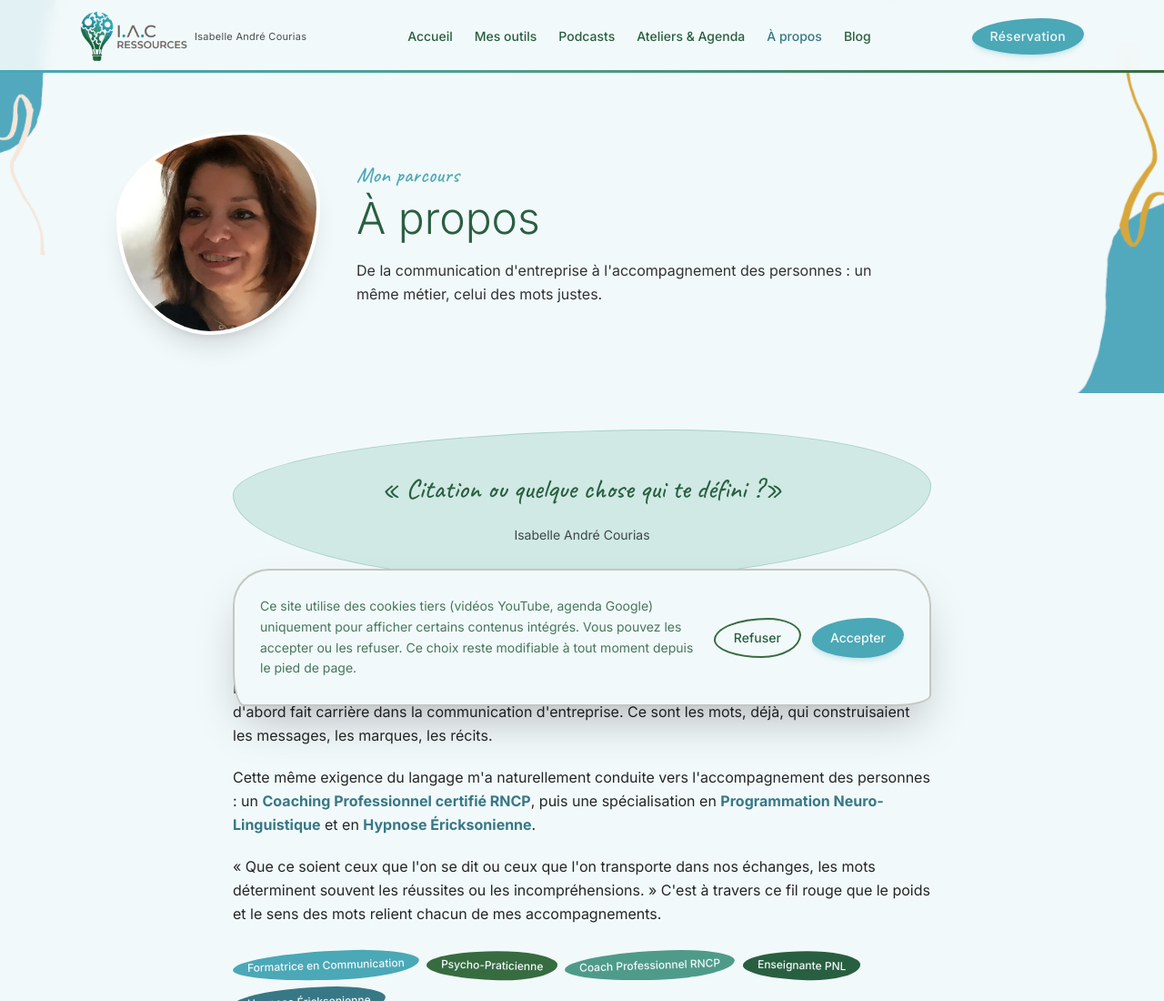
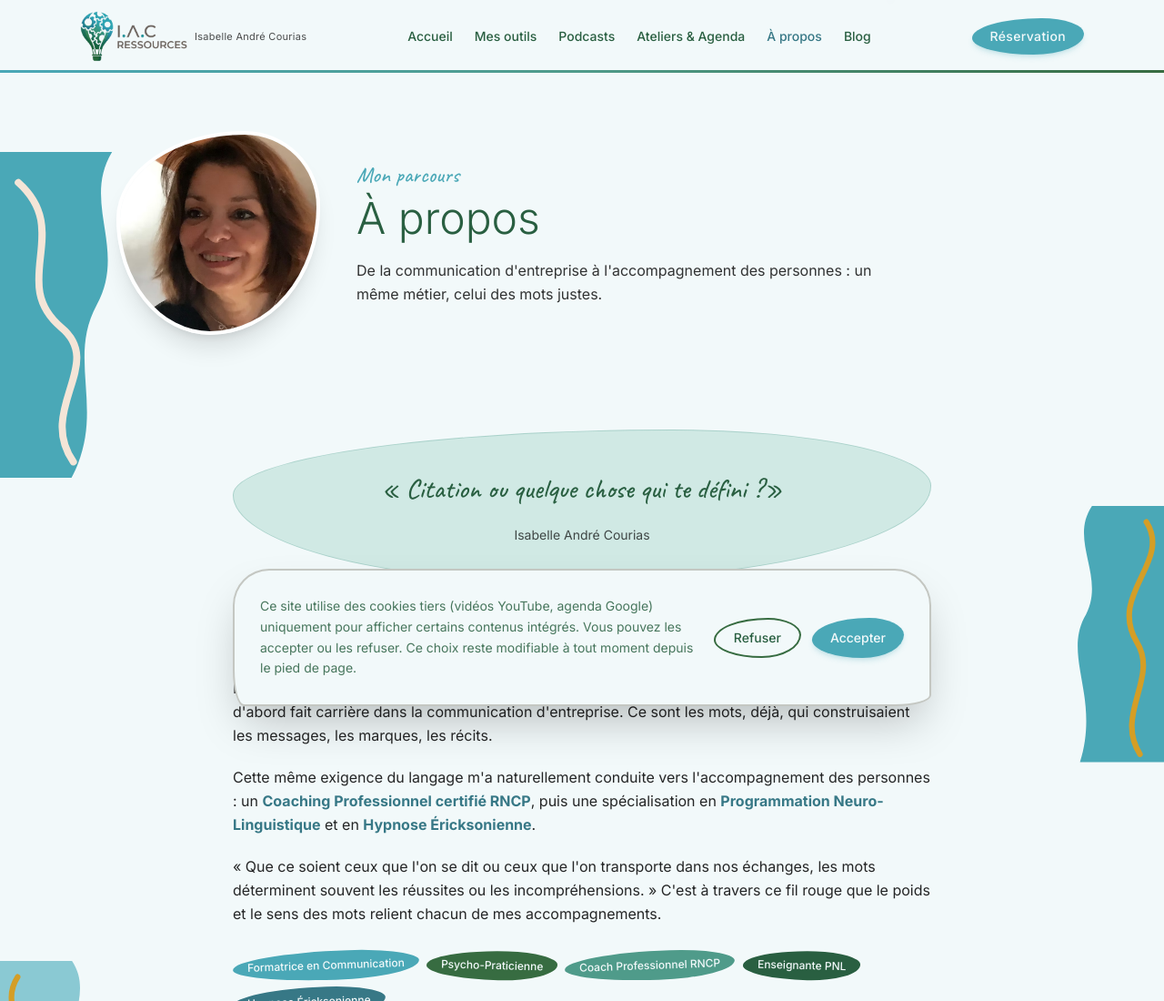
Before and after one commit to jutilisegithupourunprojet/IAC_Ressources, a website: page apropos.html in a window 1280 px wide. Shown: the top 1100 px of the page at 91% size. Drawn offline with Linux system fonts and the light colour scheme.

Commit message:
A propos : formes abstraites le long des bords gauche et droit

```diff
--- a/apropos.html
+++ b/apropos.html
@@ -68,14 +68,19 @@
       <div class="absolute inset-x-0 bottom-0 h-[3px] bg-gradient-to-r from-terracotta via-lavande to-olive" aria-hidden="true"></div>
     </header>
 
-    <main id="main">
+    <main id="main" class="relative overflow-x-clip">
+      <div class="pointer-events-none absolute inset-0 z-0 overflow-hidden" aria-hidden="true">
+      <svg viewBox="0 0 200 320" fill="none" aria-hidden="true" class="absolute left-0 top-[6%] w-14 sm:w-28 lg:w-56 h-auto opacity-70 lg:opacity-100 "><path d="M0,0 L110,0 C80,50 125,95 95,150 C65,205 105,255 70,320 L0,320 Z" class="fill-terracotta" /><path d="M18,30 C72,78 8,128 60,172 C104,208 36,252 72,304" class="stroke-[#F4E5D7]" stroke-width="7" stroke-linecap="round" /></svg>
+      <svg viewBox="0 0 200 320" fill="none" aria-hidden="true" class="absolute left-0 top-[38%] w-12 sm:w-24 lg:w-44 h-auto opacity-70 lg:opacity-100 "><path d="M0,0 L90,0 C120,45 70,90 100,140 C125,190 80,240 105,320 L0,320 Z" class="fill-terracotta-light" /><path d="M22,20 C-10,70 70,110 34,170 C6,215 62,260 30,310" class="stroke-[#D49E26]" stroke-width="7" stroke-linecap="round" /></svg>
+      <svg viewBox="0 0 200 320" fill="none" aria-hidden="true" class="absolute left-0 top-[71%] w-14 sm:w-28 lg:w-56 h-auto opacity-70 lg:opacity-100 "><path d="M0,0 L110,0 C80,50 125,95 95,150 C65,205 105,255 70,320 L0,320 Z" class="fill-terracotta" /><path d="M18,30 C72,78 8,128 60,172 C104,208 36,252 72,304" class="stroke-[#F4E5D7]" stroke-width="7" stroke-linecap="round" /></svg>
+      <svg viewBox="0 0 200 320" fill="none" aria-hidden="true" class="absolute right-0 top-[20%] w-12 sm:w-24 lg:w-44 h-auto opacity-70 lg:opacity-100 -scale-x-100"><path d="M0,0 L90,0 C120,45 70,90 100,140 C125,190 80,240 105,320 L0,320 Z" class="fill-terracotta" /><path d="M22,20 C-10,70 70,110 34,170 C6,215 62,260 30,310" class="stroke-[#D49E26]" stroke-width="7" stroke-linecap="round" /></svg>
+      <svg viewBox="0 0 200 320" fill="none" aria-hidden="true" class="absolute right-0 top-[52%] w-14 sm:w-28 lg:w-56 h-auto opacity-70 lg:opacity-100 -scale-x-100"><path d="M0,0 L110,0 C80,50 125,95 95,150 C65,205 105,255 70,320 L0,320 Z" class="fill-terracotta-light" /><path d="M18,30 C72,78 8,128 60,172 C104,208 36,252 72,304" class="stroke-[#D49E26]" stroke-width="7" stroke-linecap="round" /></svg>
+      <svg viewBox="0 0 200 320" fill="none" aria-hidden="true" class="absolute right-0 top-[80%] w-12 sm:w-24 lg:w-44 h-auto opacity-70 lg:opacity-100 -scale-x-100"><path d="M0,0 L90,0 C120,45 70,90 100,140 C125,190 80,240 105,320 L0,320 Z" class="fill-terracotta" /><path d="M22,20 C-10,70 70,110 34,170 C6,215 62,260 30,310" class="stroke-[#F4E5D7]" stroke-width="7" stroke-linecap="round" /></svg>
+      </div>
+
 
       <section class="relative pt-36 pb-16 px-6 overflow-hidden">
-
-        <img src="assets/img/decor-corner-tl.png" alt="" class="animate-drift-slow absolute -top-10 -left-10 z-[1] w-48 sm:w-64 md:w-80 opacity-90 pointer-events-none" aria-hidden="true" />
-        <img src="assets/img/decor-corner-br.png" alt="" class="animate-drift-slow-reverse absolute -bottom-10 -right-10 z-[1] w-56 sm:w-72 md:w-[26rem] opacity-90 pointer-events-none" aria-hidden="true" />
-
-        <div class="max-w-5xl mx-auto grid md:grid-cols-[auto_1fr] gap-10 items-center relative z-10">
+<div class="max-w-5xl mx-auto grid md:grid-cols-[auto_1fr] gap-10 items-center relative z-10">
           <div class="reveal mx-auto md:mx-0 w-48 h-48 sm:w-56 sm:h-56 clay overflow-hidden border-4 border-white shadow-xl shrink-0">
             <img src="Isabelle.png" alt="Portrait d'Isabelle André Courias" class="w-full h-full object-cover" />
           </div>
```
Also changed, not shown: assets/css/style.css.
